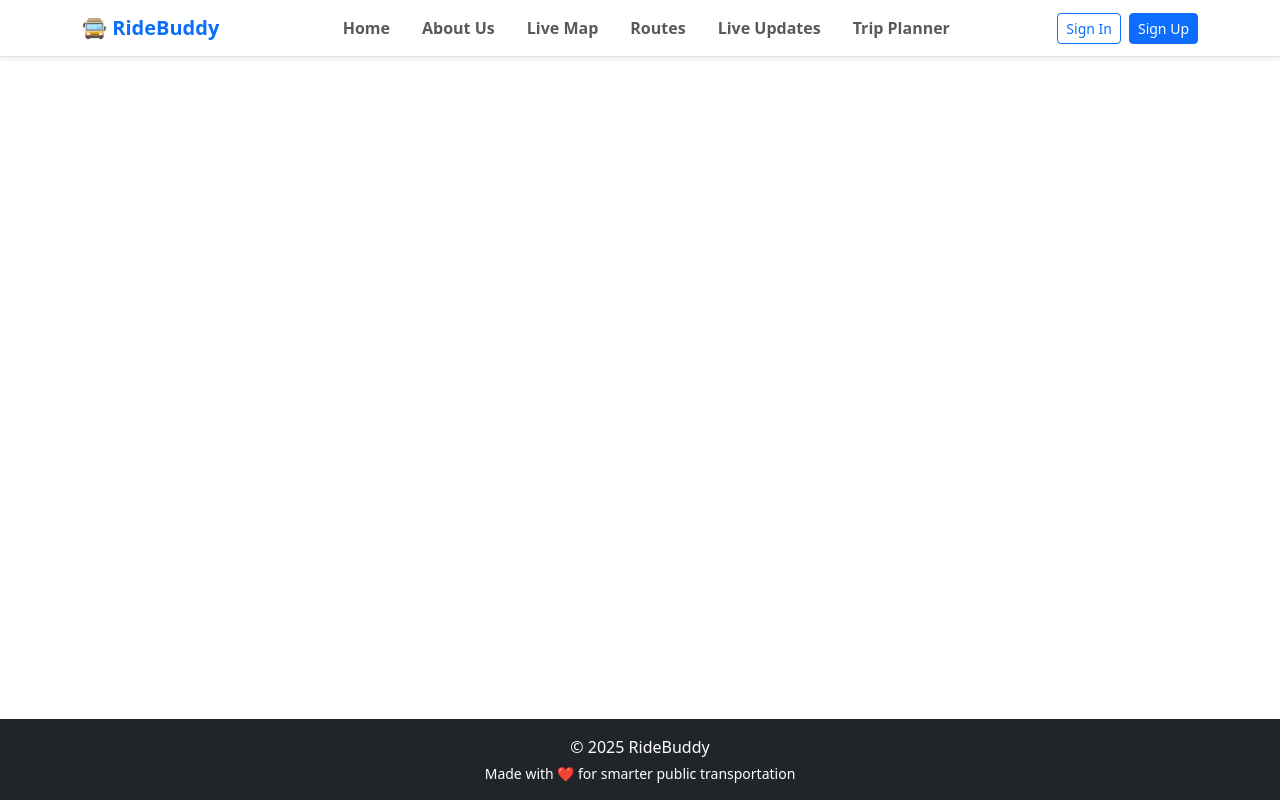
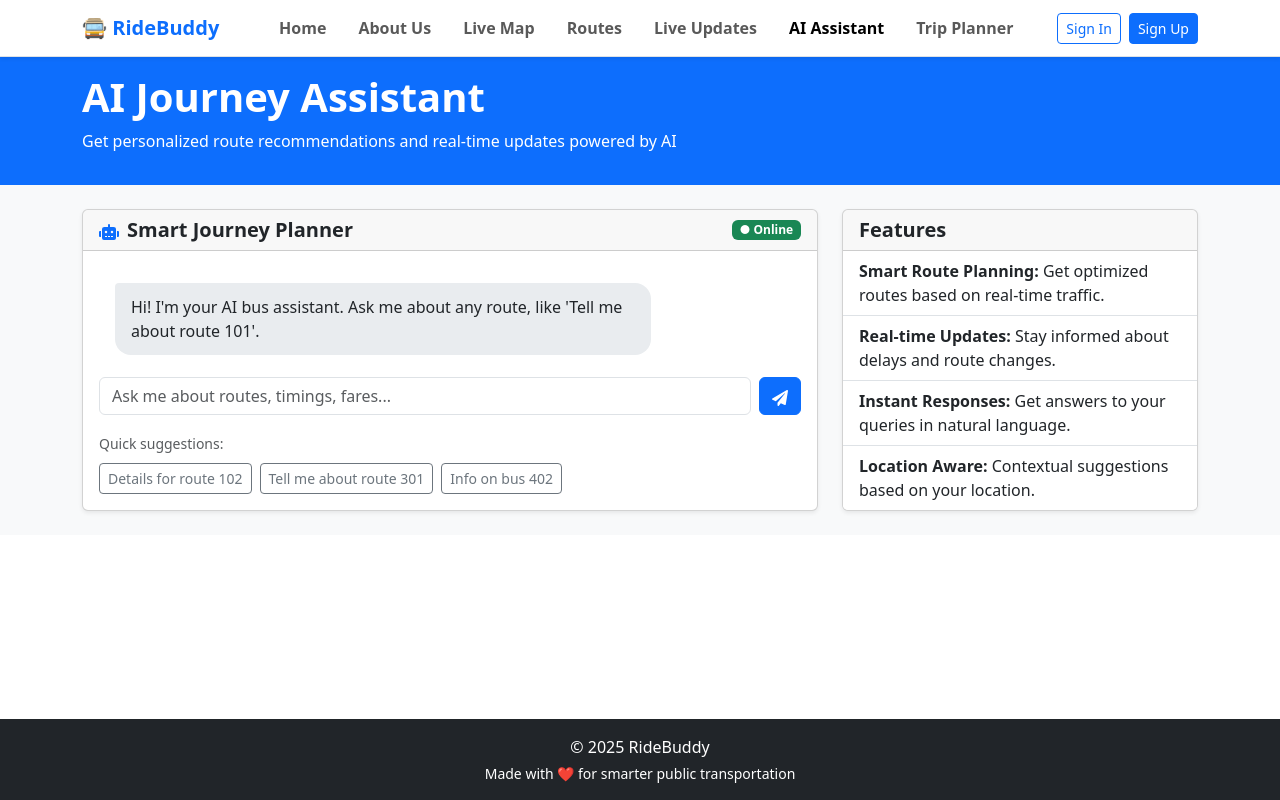
Before and after one commit to Wasef07/Ride_Buddy, a React (Vite) app in the folder transport-frontend/: page /assistant in a window 1280 px wide. Built offline with nearby package versions, Linux system fonts and the light colour scheme; no server answers.

Commit message:
Add AI assistant and finalize all pages

```diff
--- a/transport-frontend/src/App.jsx
+++ b/transport-frontend/src/App.jsx
@@ -9,6 +9,7 @@ import TripPlanner from "./pages/TripPlanner";
 import SignIn from "./pages/SignIn";
 import SignUp from "./pages/SignUp";
 import LiveUpdates from "./pages/LiveUpdates";
+import AIAssistant from "./pages/AIAssistant";
 import { Container } from "react-bootstrap";
 import { ToastContainer } from 'react-toastify'; // 1. IMPORT ToastContainer
 import 'react-toastify/dist/ReactToastify.css'; // 2. IMPORT the CSS for styling
@@ -58,6 +59,7 @@ function App() {
             <Route path="/livemap" element={<LiveMap buses={buses} />} />
             <Route path="/updates" element={<LiveUpdates />} />
             <Route path="/about" element={<About />} />
+            <Route path="/assistant" element={<AIAssistant />} />
             <Route path="/planner" element={<TripPlanner />} />
             <Route path="/signin" element={<SignIn />} />
             <Route path="/signup" element={<SignUp />} />
--- a/transport-frontend/src/components/MapView.jsx
+++ b/transport-frontend/src/components/MapView.jsx
@@ -101,8 +101,8 @@ export default function MapView({
       style={{ height: "100%", width: "100%" }}
     >
       <TileLayer
-          url="https://{s}.tile.openstreetmap.org/{z}/{x}/{y}.png"
-          attribution='&copy; <a href="http://www.openstreetmap.org/copyright">OpenStreetMap</a>'
+        url="https://{s}.basemaps.cartocdn.com/rastertiles/voyager/{z}/{x}/{y}{r}.png"
+        attribution='&copy; <a href="https://www.openstreetmap.org/copyright">OpenStreetMap</a> contributors &copy; <a href="https://carto.com/attributions">CARTO</a>'
       />
 
       {/* Focus on selected bus */}
@@ -127,6 +127,8 @@ export default function MapView({
             positions={bus.route.map(([lat, lon]) => [lat, lon])}
             color="blue"
             weight={4}
+            opacity={0.8}
+            dashArray= {'10, 10'}
           />
         </div>
       ))}
--- a/transport-frontend/src/components/NavBar.jsx
+++ b/transport-frontend/src/components/NavBar.jsx
@@ -11,6 +11,7 @@ export default function AppNavbar() {
     { path: "/livemap", label: "Live Map" },
     { path: "/routes", label: "Routes" },
     { path: "/updates", label: "Live Updates" },
+    { path: "/assistant", label: "AI Assistant" },
     { path: "/planner", label: "Trip Planner" },
 
   ];
--- /dev/null
+++ b/transport-frontend/src/data/buses.jsx
@@ -0,0 +1,20 @@
+const buses = [
+  { id: 1, name: "Route 101", from: "Esplanade", to: "Salt Lake" },
+  { id: 2, name: "Route 102", from: "Park Street", to: "Jadavpur" },
+  { id: 3, name: "Route 103", from: "Howrah", to: "Dharmatala" },
+  { id: 4, name: "Route 104", from: "Kalighat", to: "Shyambazar" },
+  { id: 5, name: "Route 105", from: "Dum Dum", to: "Salt Lake" },
+  { id: 6, name: "Route 201", from: "NJP", to: "Siliguri Junction" },
+  { id: 7, name: "Route 202", from: "Siliguri", to: "Bagdogra" },
+  { id: 8, name: "Route 301", from: "City Center", to: "Benachity" },
+  { id: 9, name: "Route 302", from: "Durgapur", to: "Andal" },
+  { id: 10, name: "Route 401", from: "Asansol", to: "Raniganj" },
+  { id: 11, name: "Route 402", from: "Asansol", to: "Durgapur" },
+  { id: 12, name: "Route 501", from: "Malda Town", to: "English Bazar" },
+  { id: 13, name: "Route 601", from: "Kharagpur Station", to: "IIT KGP" },
+  { id: 14, name: "Route 602", from: "Kharagpur", to: "Midnapore" },
+  { id: 15, name: "Route 701", from: "Bardhaman", to: "Kalna" },
+  { id: 16, name: "Route 801", from: "Haldia", to: "Nandakumar" },
+];
+
+export default buses;
--- /dev/null
+++ b/transport-frontend/src/pages/AIAssistant.css
@@ -0,0 +1,49 @@
+.ai-assistant-page {
+  background-color: #f8f9fa;
+}
+
+.chat-messages-container {
+  flex-grow: 1;
+  overflow-y: auto;
+  padding: 1rem;
+  display: flex;
+  flex-direction: column;
+  gap: 1rem;
+  max-height: 55vh;
+}
+
+.chat-message {
+  display: flex;
+  max-width: 80%;
+}
+
+.chat-message.user {
+  align-self: flex-end;
+}
+
+.chat-message.bot {
+  align-self: flex-start;
+}
+
+.chat-bubble {
+  padding: 0.75rem 1rem;
+  border-radius: 1rem;
+  white-space: pre-wrap;
+}
+
+.chat-message.user .chat-bubble {
+  background-color: #0d6efd;
+  color: white;
+  border-top-right-radius: 0.25rem;
+}
+
+.chat-message.bot .chat-bubble {
+  background-color: #e9ecef;
+  color: #212529;
+  border-top-left-radius: 0.25rem;
+}
+
+.typing-indicator .spinner-grow {
+  width: 0.5rem;
+  height: 0.5rem;
+}
--- /dev/null
+++ b/transport-frontend/src/pages/AIAssistant.jsx
@@ -0,0 +1,127 @@
+import { useState } from "react";
+import { Container, Row, Col, Card, Button, Form, Badge, Spinner, ListGroup } from "react-bootstrap";
+import { FaRobot, FaPaperPlane } from "react-icons/fa";
+import buses from '../data/buses';
+import './AIAssistant.css';
+
+// Initial message from the bot
+const initialMessages = [
+  { type: "bot", content: "Hi! I'm your AI bus assistant. Ask me about any route, like 'Tell me about route 101'." },
+];
+
+export default function AIAssistant() {
+  const [messages, setMessages] = useState(initialMessages);
+  const [input, setInput] = useState("");
+  const [isTyping, setIsTyping] = useState(false);
+
+  const suggestions = [ "Details for route 102", "Tell me about route 301", "Info on bus 402" ];
+
+  const handleSendMessage = () => {
+    const userMessage = input.trim();
+    if (!userMessage) return;
+
+    setMessages(prev => [...prev, { type: "user", content: userMessage }]);
+    setInput("");
+    setIsTyping(true);
+
+    setTimeout(() => {
+      const routeNumberMatch = userMessage.match(/\d+/);
+      let botResponse = "I'm sorry, I couldn't find that route. Please ask for a route by its number, like 'route 101'.";
+
+      if (routeNumberMatch) {
+        const routeNumber = routeNumberMatch[0];
+        const bus = buses.find(b => b.name.includes(routeNumber));
+
+        if (bus) {
+          botResponse = `Of course! ${bus.name} runs from ${bus.from} to ${bus.to}. Would you like to see its live location on the map?`;
+        }
+      }
+
+      setMessages(prev => [...prev, { type: "bot", content: botResponse }]);
+      setIsTyping(false);
+    }, 2000);
+  };
+
+  return (
+    <div className="ai-assistant-page">
+      <div className="bg-primary text-white py-3">
+        <Container>
+          <h1 className="fw-bold">AI Journey Assistant</h1>
+          <p>Get personalized route recommendations and real-time updates powered by AI</p>
+        </Container>
+      </div>
+
+      <Container className="py-4">
+        <Row>
+          {/* Chat Interface */}
+          <Col lg={8}>
+            <Card className="shadow-sm h-100">
+              <Card.Header className="d-flex justify-content-between align-items-center">
+                <h5 className="mb-0 fw-bold"><FaRobot className="me-2 text-primary" />Smart Journey Planner</h5>
+                <Badge bg="success">● Online</Badge>
+              </Card.Header>
+              <Card.Body className="d-flex flex-column">
+                <div className="chat-messages-container">
+                  {messages.map((msg, index) => (
+                    <div key={index} className={`chat-message ${msg.type}`}>
+                      <div className="chat-bubble">{msg.content}</div>
+                    </div>
+                  ))}
+                  {isTyping && (
+                    <div className="chat-message bot">
+                      <div className="chat-bubble typing-indicator">
+                        <Spinner animation="grow" size="sm" />
+                        <Spinner animation="grow" size="sm" style={{ animationDelay: '0.1s' }} />
+                        <Spinner animation="grow" size="sm" style={{ animationDelay: '0.2s' }} />
+                      </div>
+                    </div>
+                  )}
+                </div>
+                <div className="mt-auto">
+                  <div className="d-flex gap-2">
+                    <Form.Control
+                      type="text"
+                      placeholder="Ask me about routes, timings, fares..."
+                      value={input}
+                      onChange={(e) => setInput(e.target.value)}
+                      onKeyPress={(e) => e.key === 'Enter' && handleSendMessage()}
+                    />
+                    <Button variant="primary" onClick={handleSendMessage}>
+                      <FaPaperPlane />
+                    </Button>
+                  </div>
+                  <div className="mt-3">
+                    <small className="text-muted">Quick suggestions:</small>
+                    <div className="d-flex flex-wrap gap-2 mt-2">
+                      {suggestions.map((suggestion, index) => (
+                        <Button key={index} variant="outline-secondary" size="sm" onClick={() => setInput(suggestion)}>
+                          {suggestion}
+                        </Button>
+                      ))}
+                    </div>
+                  </div>
+                </div>
+              </Card.Body>
+            </Card>
+          </Col>
+
+          {/* Features */}
+          <Col lg={4}>
+            <Card className="shadow-sm">
+                <Card.Header>
+                    <h5 className="mb-0 fw-bold">Features</h5>
+                </Card.Header>
+              {/* 2. FIX: This ListGroup will now work correctly */}
+              <ListGroup variant="flush">
+                <ListGroup.Item><strong>Smart Route Planning:</strong> Get optimized routes based on real-time traffic.</ListGroup.Item>
+                <ListGroup.Item><strong>Real-time Updates:</strong> Stay informed about delays and route changes.</ListGroup.Item>
+                <ListGroup.Item><strong>Instant Responses:</strong> Get answers to your queries in natural language.</ListGroup.Item>
+                <ListGroup.Item><strong>Location Aware:</strong> Contextual suggestions based on your location.</ListGroup.Item>
+              </ListGroup>
+            </Card>
+          </Col>
+        </Row>
+      </Container>
+    </div>
+  );
+};
```
